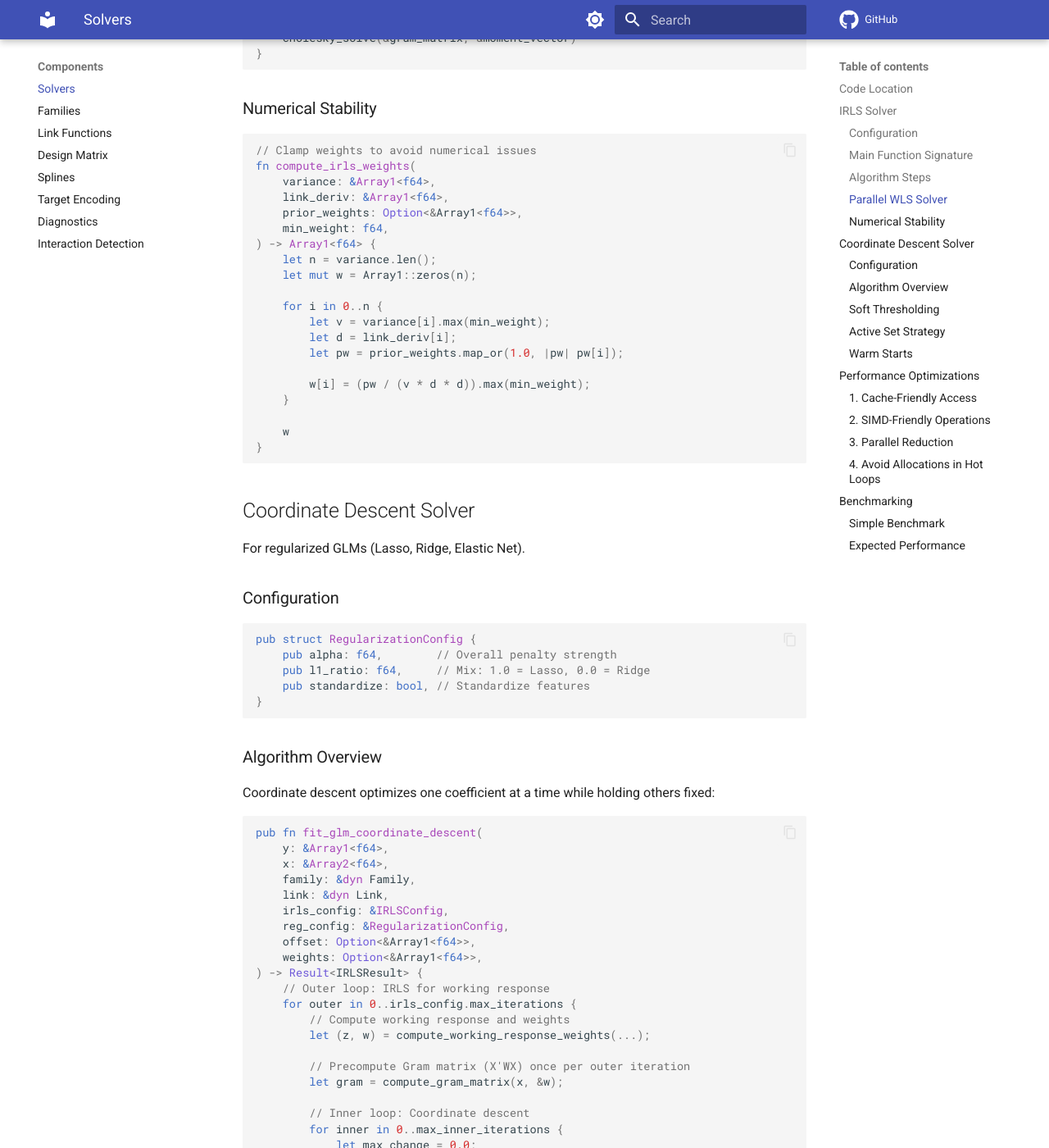
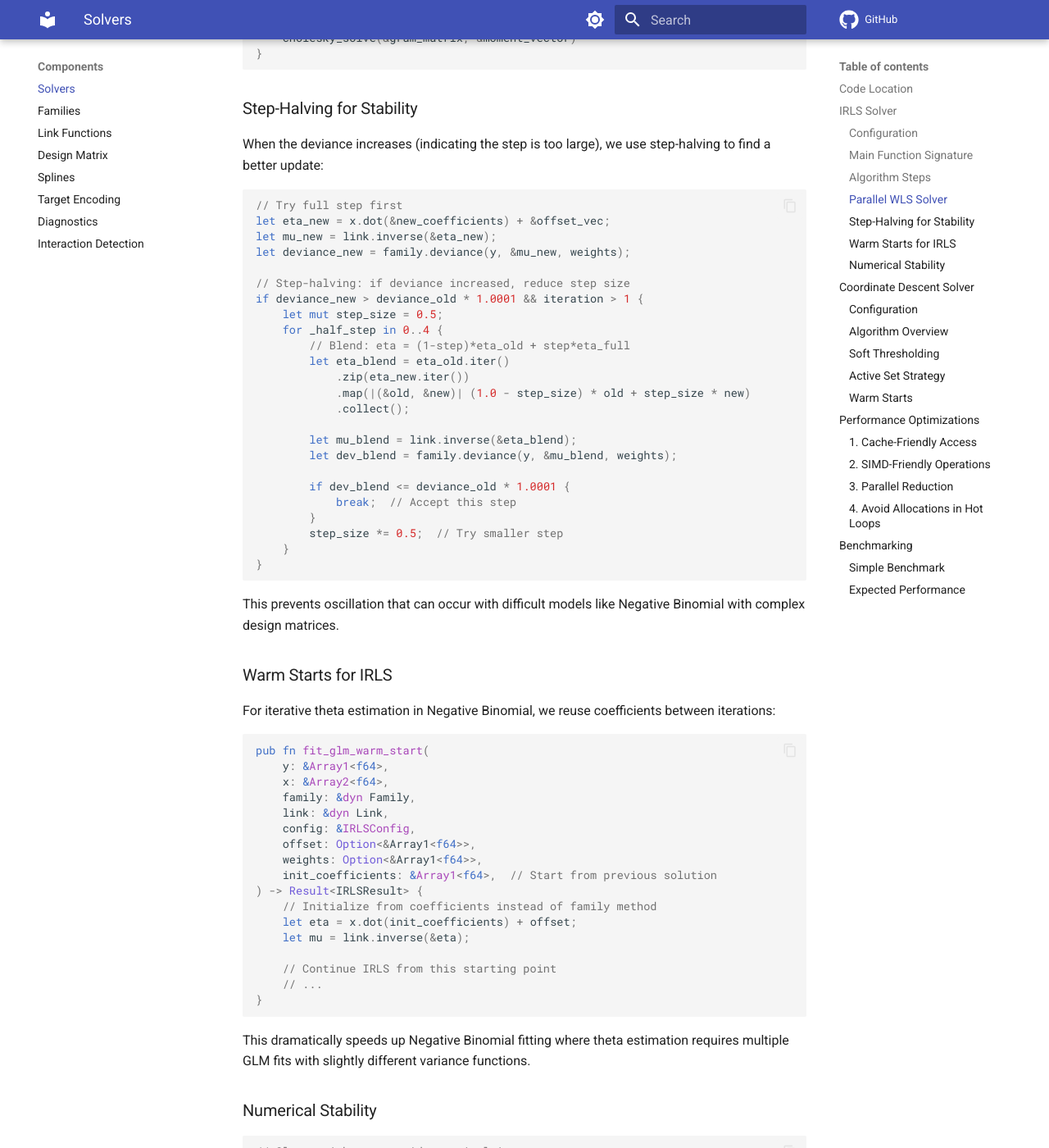
Before and after one commit to PricingFrontier/rustystats, an MkDocs documentation site: the page built from docs/components/solvers.md, in a window 1280 px wide and 1400 px high, scrolled down 2667 px. Shown: the whole window at 82% size. Built offline with MkDocs 1.6.1 and Material for MkDocs 9.7.7, drawn with Linux system fonts in a browser that asks for light colours; comment, search, counter and statistics services are not loaded.

Commit message:
docs: add step-halving and warm-start documentation to IRLS theory and architecture guides
- Add Part 10 "Step-Halving and Warm Starts" to IRLS theory documentation
- Document step-halving algorithm with α ∈ {1, 0.5, 0.25, 0.125} for deviance reduction
- Document warm-start initialization for Negative Binomial theta estimation (4x speedup)
- Add step-halving code examples to rust-core.md and solvers.md architecture docs
- Add warm-start code examples showing fit_glm_warm_start() usage
- Add step-halving table

````diff
--- a/docs/components/solvers.md
+++ b/docs/components/solvers.md
@@ -128,6 +128,65 @@ fn solve_wls_parallel(
     cholesky_solve(&gram_matrix, &moment_vector)
 }
 ```
+
+### Step-Halving for Stability
+
+When the deviance increases (indicating the step is too large), we use step-halving to find a better update:
+
+```rust
+// Try full step first
+let eta_new = x.dot(&new_coefficients) + &offset_vec;
+let mu_new = link.inverse(&eta_new);
+let deviance_new = family.deviance(y, &mu_new, weights);
+
+// Step-halving: if deviance increased, reduce step size
+if deviance_new > deviance_old * 1.0001 && iteration > 1 {
+    let mut step_size = 0.5;
+    for _half_step in 0..4 {
+        // Blend: eta = (1-step)*eta_old + step*eta_full
+        let eta_blend = eta_old.iter()
+            .zip(eta_new.iter())
+            .map(|(&old, &new)| (1.0 - step_size) * old + step_size * new)
+            .collect();
+
+        let mu_blend = link.inverse(&eta_blend);
+        let dev_blend = family.deviance(y, &mu_blend, weights);
+
+        if dev_blend <= deviance_old * 1.0001 {
+            break;  // Accept this step
+        }
+        step_size *= 0.5;  // Try smaller step
+    }
+}
+```
+
+This prevents oscillation that can occur with difficult models like Negative Binomial with complex design matrices.
+
+### Warm Starts for IRLS
+
+For iterative theta estimation in Negative Binomial, we reuse coefficients between iterations:
+
+```rust
+pub fn fit_glm_warm_start(
+    y: &Array1<f64>,
+    x: &Array2<f64>,
+    family: &dyn Family,
+    link: &dyn Link,
+    config: &IRLSConfig,
+    offset: Option<&Array1<f64>>,
+    weights: Option<&Array1<f64>>,
+    init_coefficients: &Array1<f64>,  // Start from previous solution
+) -> Result<IRLSResult> {
+    // Initialize from coefficients instead of family method
+    let eta = x.dot(init_coefficients) + offset;
+    let mu = link.inverse(&eta);
+
+    // Continue IRLS from this starting point
+    // ...
+}
+```
+
+This dramatically speeds up Negative Binomial fitting where theta estimation requires multiple GLM fits with slightly different variance functions.
 
 ### Numerical Stability
 
````
Also changed, not shown: README.md (+2 -2 lines), docs/architecture/rust-core.md (+38 -0 lines), docs/rust-guide/code-walkthrough.md (+32 -0 lines), docs/theory/irls.md (+41 -2 lines).
